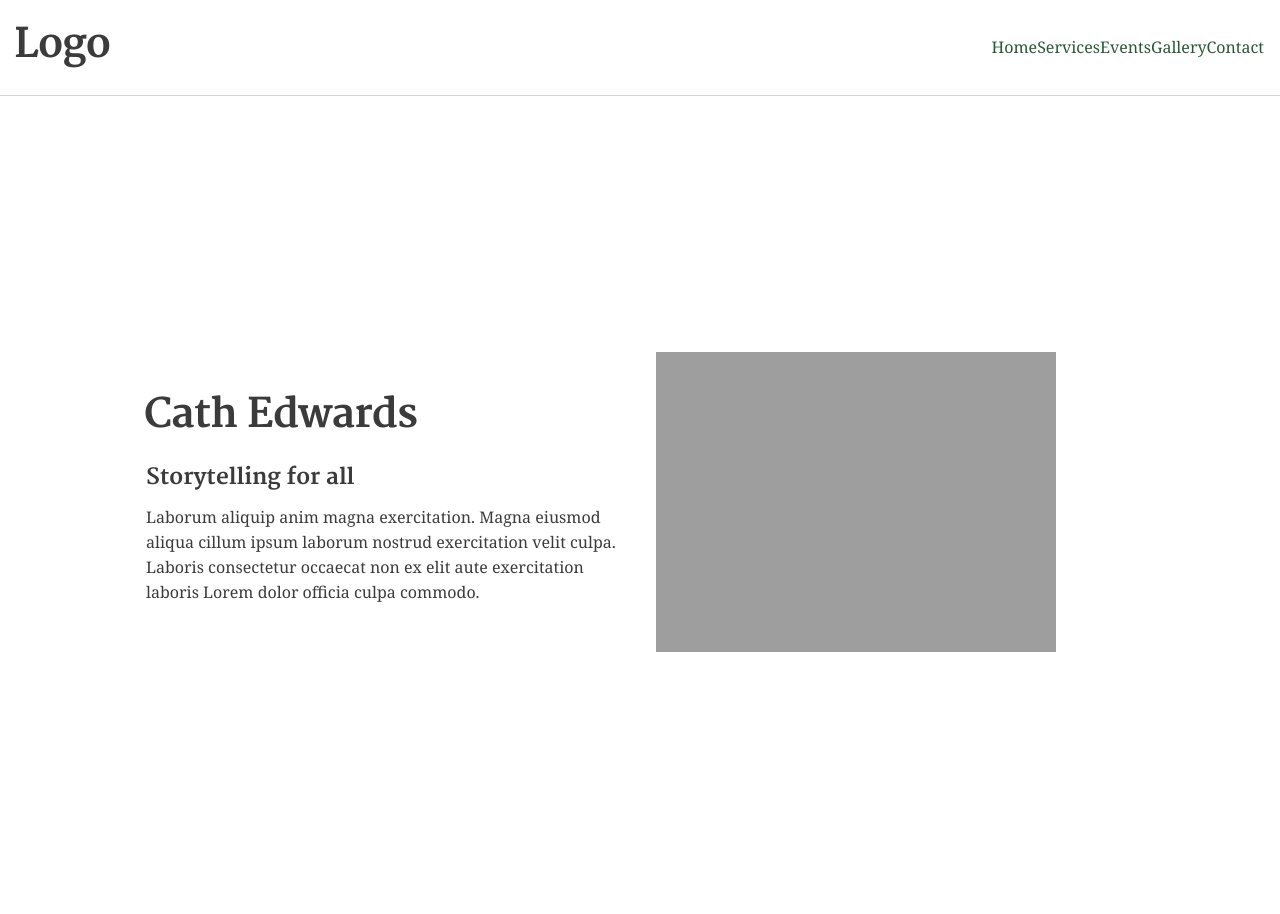
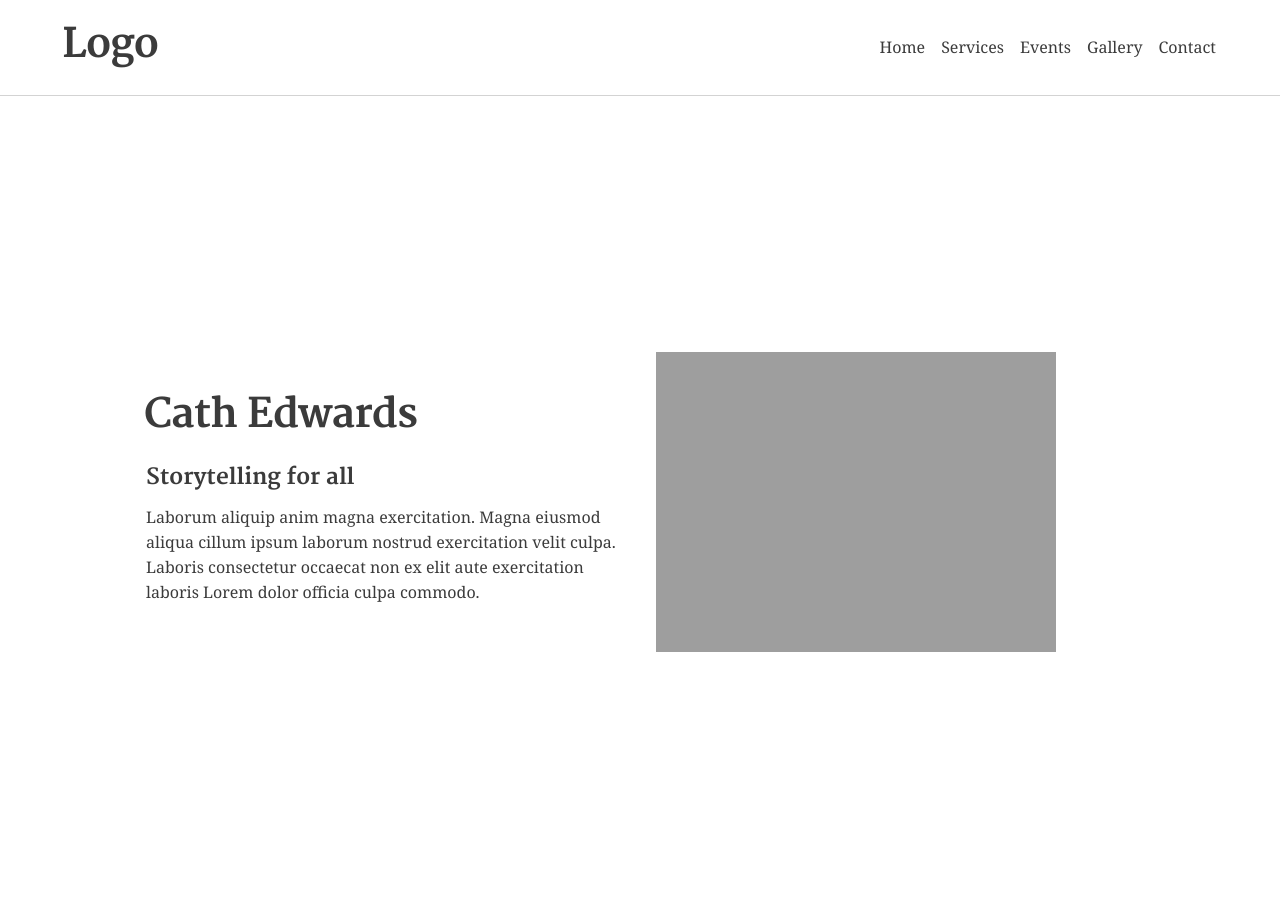
Before and after one commit to m3dwards/storytellingforall, a Jekyll site: the page built from index.html, in a window 1280 px wide. Built offline with Jekyll 4.4.1, drawn with Linux system fonts in a browser that asks for light colours; a script that is not in the unit is left out.

Commit message:
Nav styles

```diff
--- a/_sass/_base.scss
+++ b/_sass/_base.scss
@@ -7,12 +7,12 @@ img {
     max-width: 100%;
 }
 
-a:link,
-a:visited {
-    color: #285935;
-    text-decoration: none;
-    outline: 0;
-}
+// a:link,
+// a:visited {
+//     color: #285935;
+//     text-decoration: none;
+//     outline: 0;
+// }
 
 body {
     font-family: Georgia, Serif;
--- a/_sass/_nav.scss
+++ b/_sass/_nav.scss
@@ -2,22 +2,48 @@ nav {
     background-color: white;
     width: 100%;
     height: 6rem;
-    padding: 0 1rem;
+    padding: 0 4rem;
     display: flex;
     border-bottom: solid 1px lightgray;
 
     .nav-container {
         width: 100%;
+        max-width: 1500px;
         display: flex;
         justify-content: space-between;
         align-items: center;
+        margin-inline: auto;
+
+        h1 {
+            // Placeholder
+            cursor: pointer;
+        }
 
         .header-logo {
             margin-right: auto;
+            cursor: pointer;
         }
 
         .items-container {
             display: flex;
+
+            li {
+                border-bottom: solid 1.5px transparent;
+                transition: border 0.75s ease;
+
+                &:hover {
+                    border-bottom: solid 1.5px #3b3b3b;
+                }
+
+                a {
+                    color: #3b3b3b;
+                    text-decoration: none;
+                }
+            }
+
+            li:not(:last-child) {
+                margin-right: 1rem;
+            }
 
             @media (max-width: $mobile-large) {
                 display: none;
```
